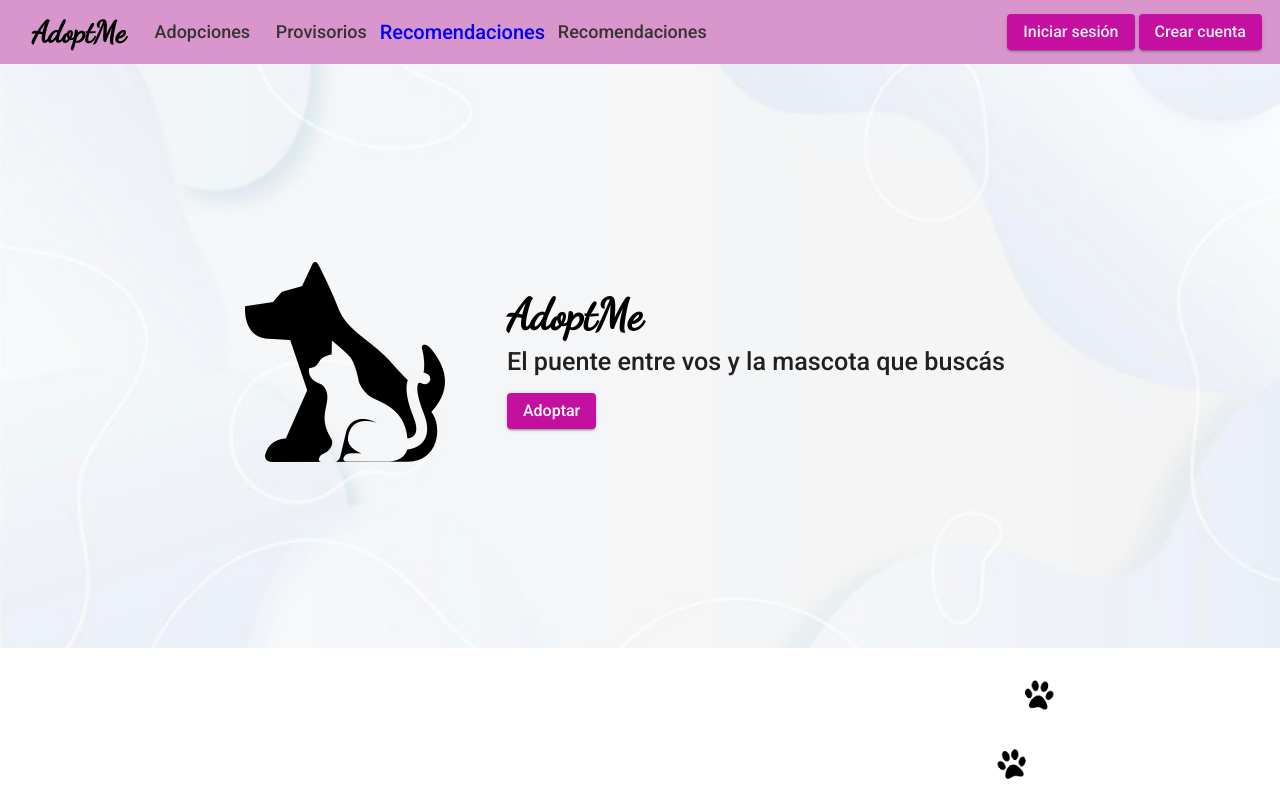
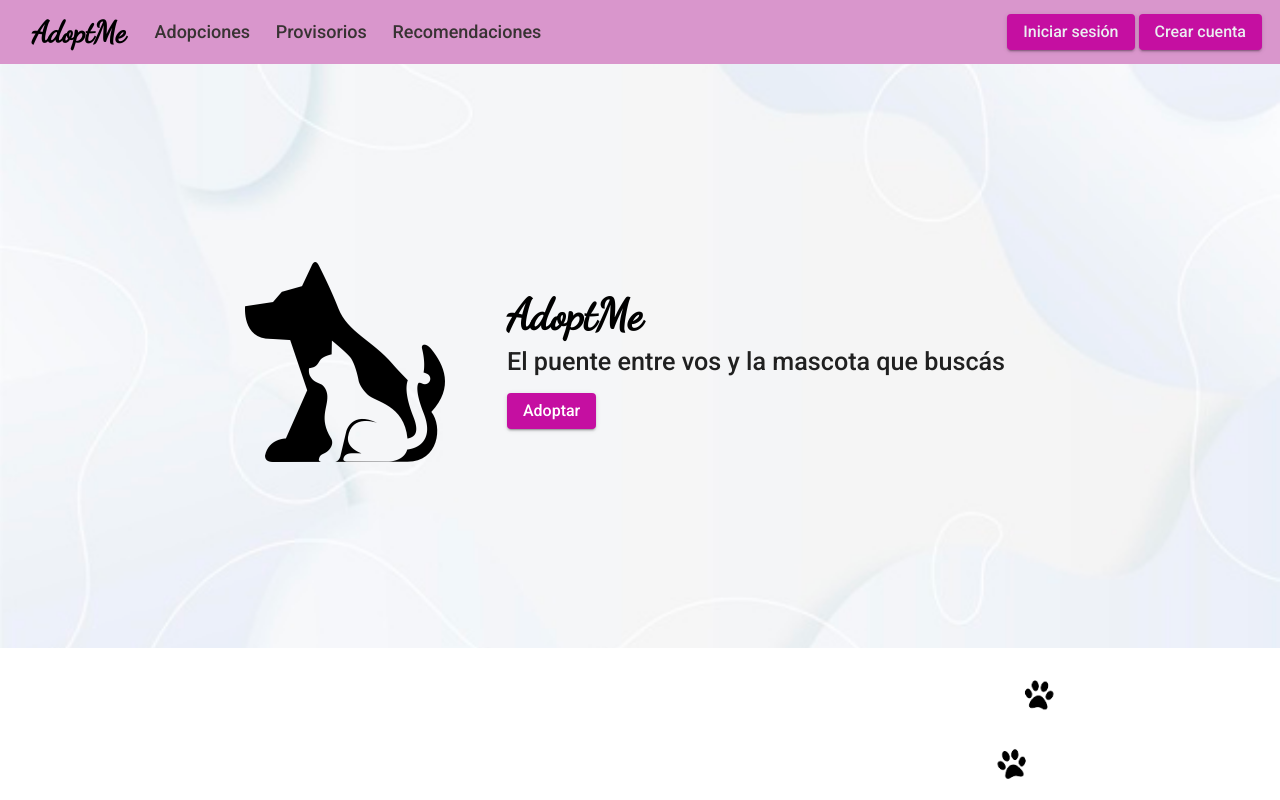
Before and after one commit to grupo5-proyecto5k4/adoptmefrontend, an Angular app: page /landing in a window 1280 px wide. Built offline with nearby package versions, Linux system fonts and the light colour scheme.

Commit message:
Update navbar.component.html

```diff
--- a/src/app/navbar/navbar.component.html
+++ b/src/app/navbar/navbar.component.html
@@ -13,6 +13,7 @@
       <a mat-list-item *ngIf="isRescatist()" routerLink="/donaciones" (click)="drawer.toggle(); scrollTop()">Donaciones</a>
       <a mat-list-item *ngIf="isAdmin()" routerLink="/configuraciones"  (click)="drawer.toggle(); scrollTop()">Configuraciones</a>
       <a mat-list-item *ngIf="isAdmin()" routerLink="/reportes"  (click)="drawer.toggle(); scrollTop()">Reportes</a>
+      <a mat-list-item *ngIf="!isAdmin()" routerLink="/mapas" (click)="drawer.toggle(); scrollTop()">Recomendaciones</a>
       <fa-icon [icon]="faPaw" class="paw-icon"></fa-icon>
     </mat-nav-list>
   </mat-sidenav>
@@ -31,7 +32,6 @@
       <a href="#" class="adoptme-title">AdoptMe</a>
       <a *ngIf="!isAdmin()" routerLink="/adoptar" class="nav-titles" (click)="scrollTop()">Adopciones</a>
       <a *ngIf="!isAdmin()" routerLink="/provisorio" class="nav-titles" (click)="scrollTop()">Provisorios</a>
-      <a mat-list-item *ngIf="!isAdmin()" routerLink="/mapas" (click)="drawer.toggle(); scrollTop()">Recomendaciones</a>
       <a *ngIf="isParticular()||isRescatist()" routerLink="/mascotas" class="nav-titles" (click)="scrollTop()">Mis Mascotas</a>
       <a *ngIf="isRescatist()" routerLink="/donaciones" class="nav-titles" (click)="scrollTop()">Donaciones</a>
       <a *ngIf="isAdmin()" routerLink="/configuraciones" class="nav-titles" (click)="scrollTop()">Configuraciones</a>
```
